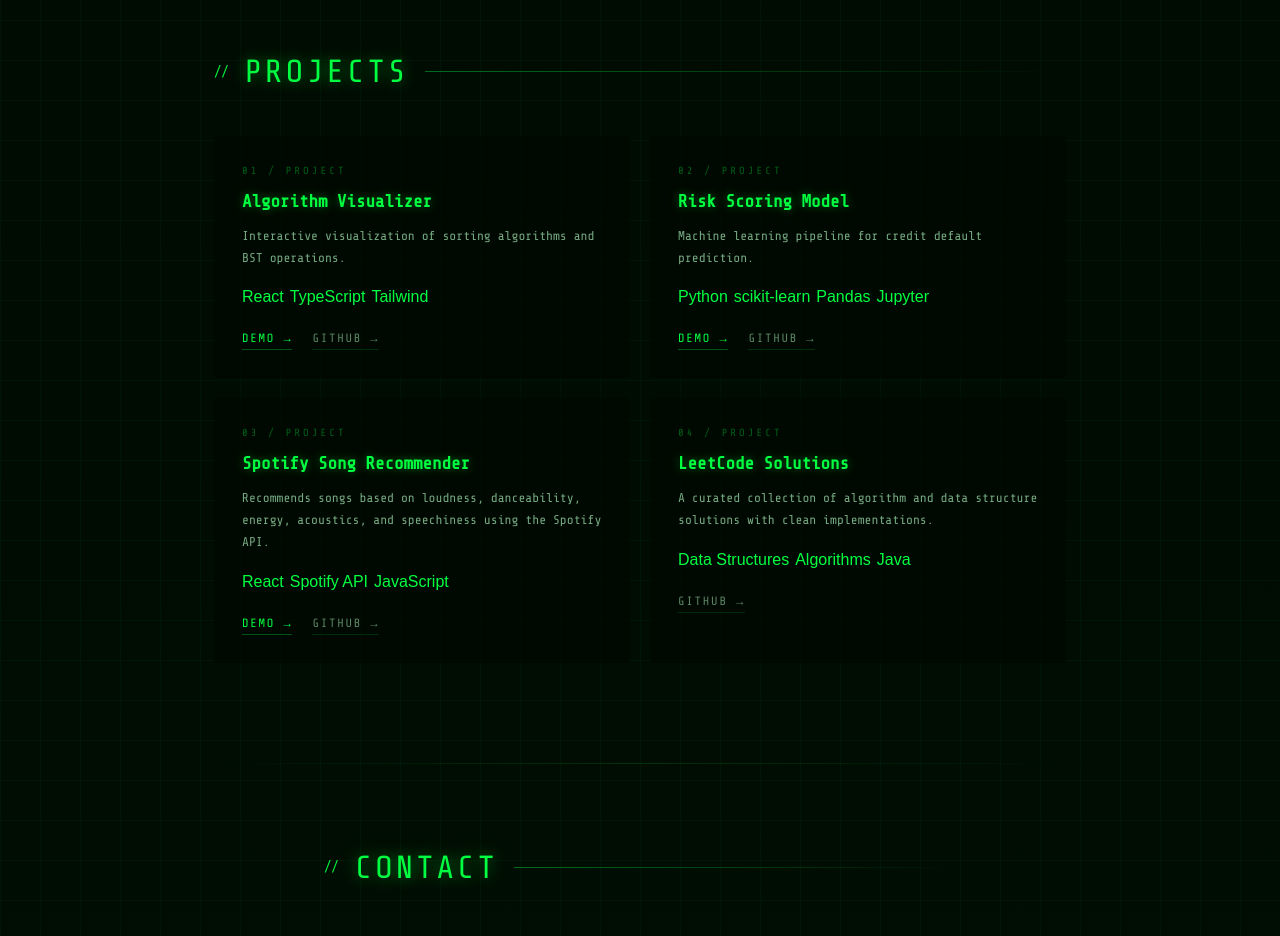
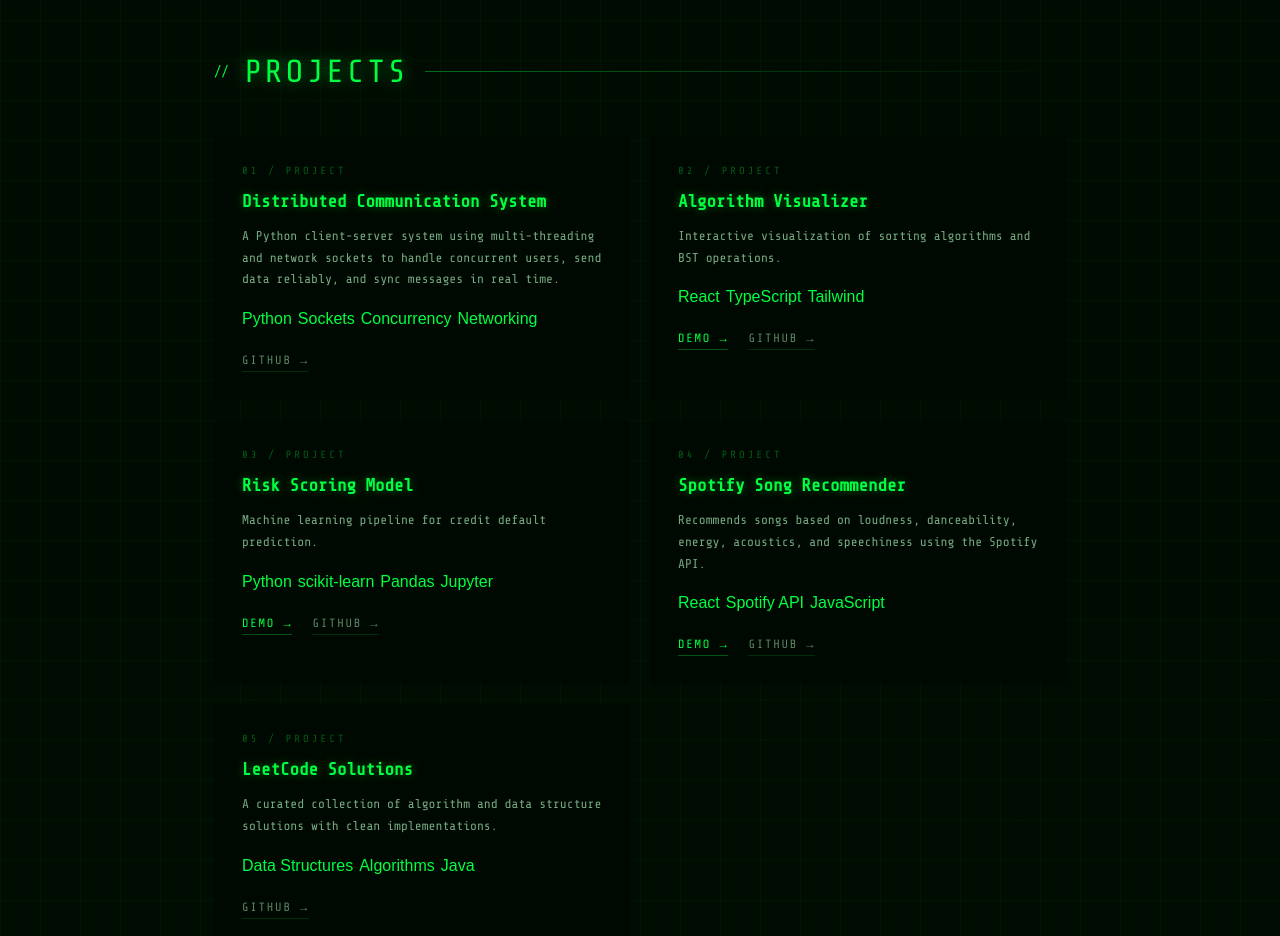
Before and after one commit to AdrienTheMot/adrien-portfolio, a Next.js app: page / in a window 1280 px wide. Shown: the part 1380-2316 px from the top of the page. Built offline with nearby package versions, Linux system fonts and the light colour scheme.

Commit message:
Add 'Distributed Communication System' project
Added a new project 'Distributed Communication System' with details.

```diff
--- a/components/Portfolio.jsx
+++ b/components/Portfolio.jsx
@@ -5,6 +5,13 @@ import { motion, useScroll, useTransform, AnimatePresence } from "framer-motion"
 
 
 const projects = [
+  {
+    slug: "distributed-communication-system",
+    title: "Distributed Communication System",
+    description: "A Python client-server system using multi-threading and network sockets to handle concurrent users, send data reliably, and sync messages in real time.",
+    tech: ["Python", "Sockets", "Concurrency", "Networking"],
+    githubUrl: "https://github.com/MatthewDiGiovanni24/Distributed-Communication-System",
+  },
   {
     slug: "algorithm-visualizer",
     title: "Algorithm Visualizer",
```
